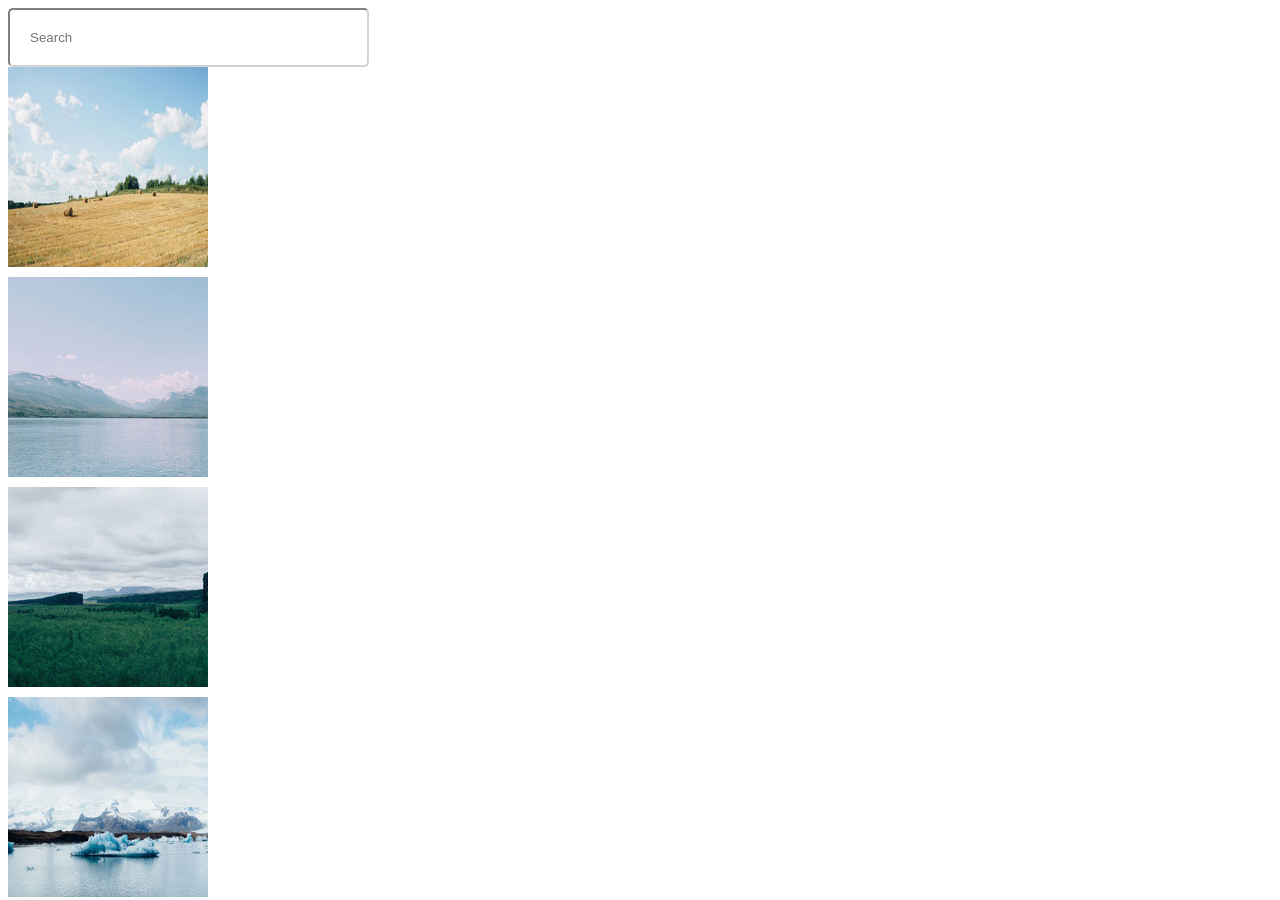
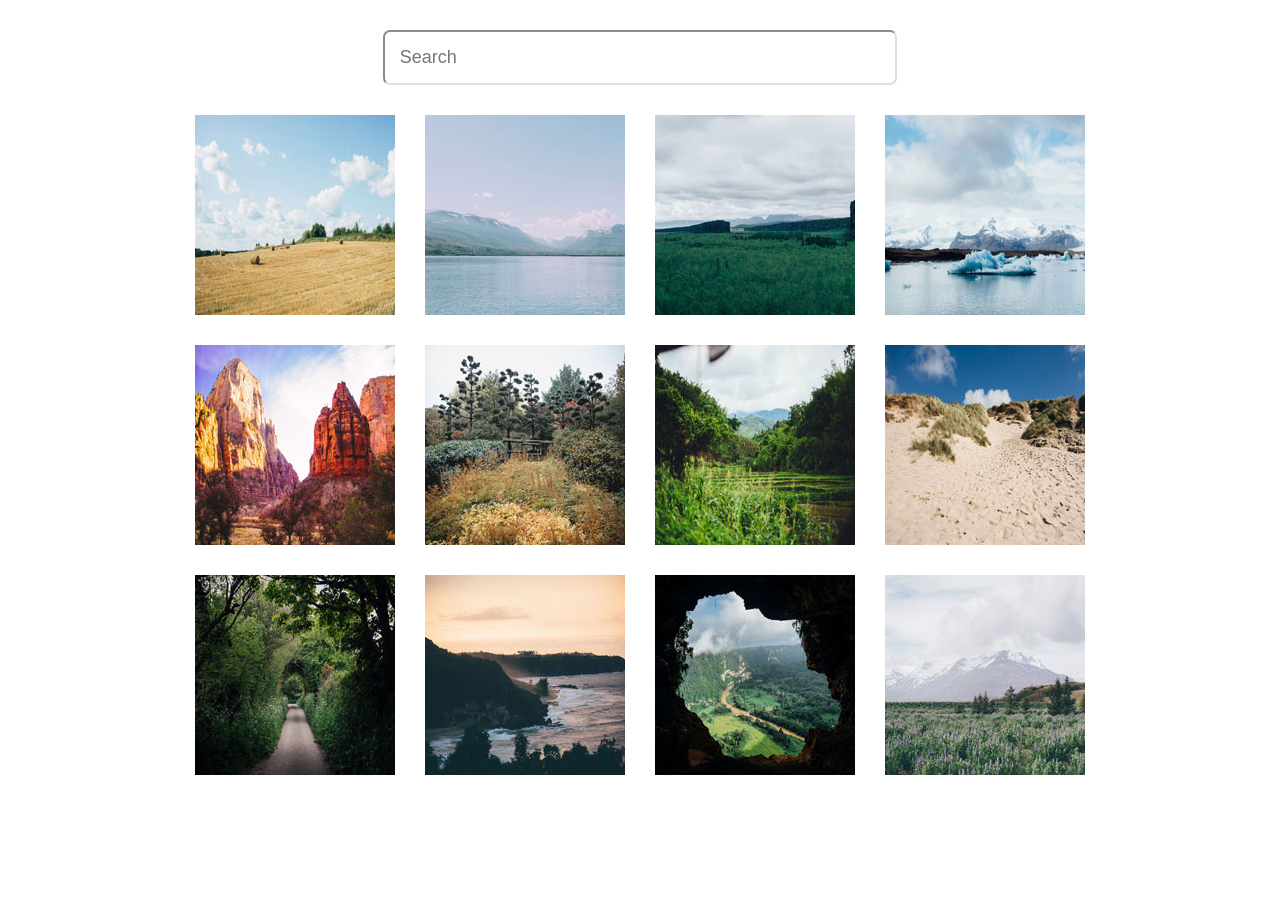
Before and after one commit to erikajoydelacruz/photo-gallery, a plain HTML site: page index.html in a window 1280 px wide. Shown: the top 900 px of the page. After the commit the page ends 800 px from the top, so only its background shows below. Drawn offline with Linux system fonts and the light colour scheme.

Commit message:
updated styles.css

```diff
--- a/styles.css
+++ b/styles.css
@@ -1,12 +1,23 @@
 input {
-    padding: 20px 160px 20px 20px;
-    border-radius: 5px;
-    border-color: lightgray;
+    padding: 15px;
+    width: 38%;
+    border-radius: 7px;
+    border-color: rgb(224, 223, 223);
+    font-family:Arial, Helvetica, sans-serif;
+    font-size: 18px;
+    display: block;
+    margin: 30px auto;
 }
 
-
+input:placeholder {
+}
 
 .container {
     display: grid;
-    grid-gap: 10px 10px;
+    width: 1000px;
+    margin: auto;
+    grid-template-columns: repeat(auto-fit, minmax(200px, 200px));
+    grid-template-rows: repeat(auto-fit, minmax(200px, 200px));
+    grid-gap: 30px;
+    justify-content: center;
 }
```
